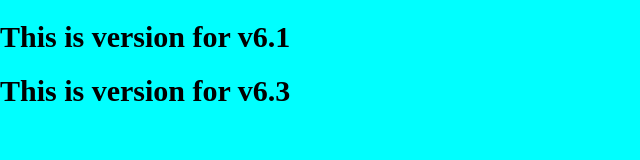
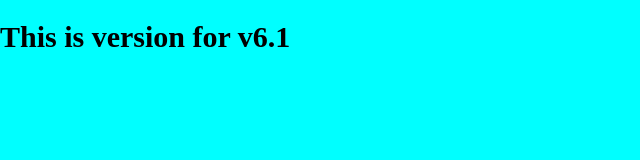
Before and after one commit to boradrepo/testing, a plain HTML site: page index.html in a window 1280 px wide. Shown: the whole page, without its empty margins (0-640 px from the left). Drawn offline with Linux system fonts and the light colour scheme.

Commit message:
Update index.html
Version deleted

```diff
--- a/index.html
+++ b/index.html
@@ -9,7 +9,7 @@
 <body>
 
     <h1>This is version for v6.1 </h1>
-       <h1>This is version for v6.3 </h1>
+
 
 
  </body>
```
